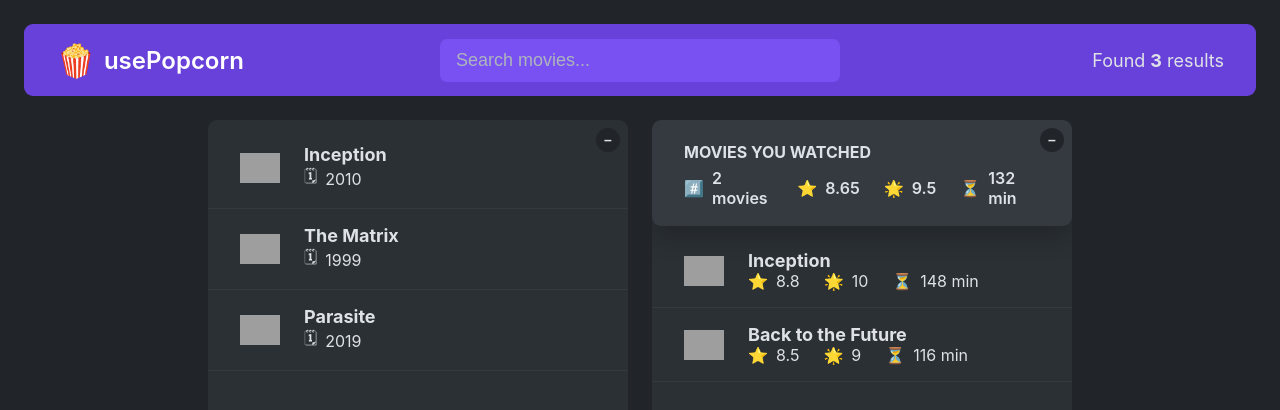
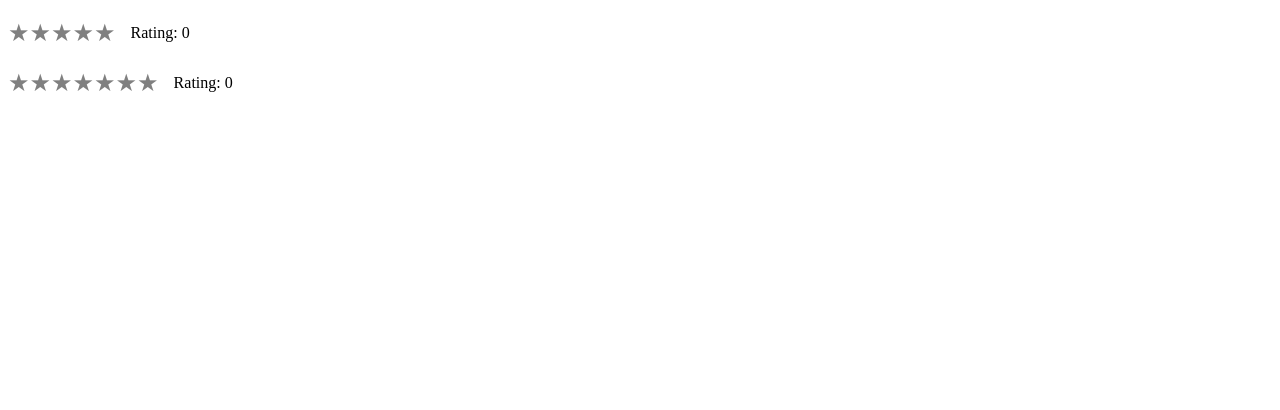
Before and after one commit to WiseVizo/use-popcorn, a React (Create React App) app: page / in a window 1280 px wide. Shown: the top 410 px of the page. Built offline with nearby package versions, Linux system fonts and the light colour scheme; grey boxes are pictures that could not be loaded.

Commit message:
created starRating component
for movie ratings

```diff
--- /dev/null
+++ b/src/StarRating.css
@@ -0,0 +1,24 @@
+/* StarRating.css */
+
+.star-rating-container {
+  display: flex;
+  align-items: center;
+}
+
+.star {
+  font-size: 24px;
+  color: rgb(128, 128, 128);
+  cursor: pointer;
+  transition: color 0.2s ease-in-out;
+}
+
+.star-filled {
+  color: gold;
+  font-size: 24px;
+  cursor: pointer;
+  transition: color 0.2s ease-in-out;
+}
+
+.rating-text {
+  margin-left: 15px; /* Adjust the margin as needed */
+}
--- /dev/null
+++ b/src/StarRating.js
@@ -0,0 +1,40 @@
+import React, { useState } from "react";
+import "./StarRating.css";
+
+const StarRating = ({ maxRating }) => {
+  const [rating, setRating] = useState(0);
+  const [clickedRating, setClickedRating] = useState(0);
+
+  const handleHover = (hoverRating) => {
+    setRating(hoverRating);
+  };
+
+  const handleClick = (clickedRating) => {
+    setRating(clickedRating);
+    setClickedRating(clickedRating);
+  };
+
+  function handleMoseLeave() {
+    setRating(0);
+    setRating(clickedRating);
+  }
+
+  return (
+    <div className="star-rating-container">
+      {[...Array(maxRating).keys()].map((star) => (
+        <span
+          key={star}
+          className={star + 1 <= rating ? "star-filled" : "star"}
+          onMouseEnter={() => handleHover(star + 1)}
+          onMouseLeave={() => handleMoseLeave()}
+          onClick={() => handleClick(star + 1)}
+        >
+          &#9733; {/* Unicode character for a star */}
+        </span>
+      ))}
+      <p className="rating-text">Rating: {rating}</p>
+    </div>
+  );
+};
+
+export default StarRating;
--- a/src/index.js
+++ b/src/index.js
@@ -1,11 +1,13 @@
 import React from "react";
 import ReactDOM from "react-dom/client";
-import "./index.css";
-import App from "./App";
+import StarRating from "./StarRating";
+// import "./index.css";
+// import App from "./App";
 
 const root = ReactDOM.createRoot(document.getElementById("root"));
 root.render(
   <React.StrictMode>
-    <App />
+    <StarRating maxRating={5} />
+    <StarRating maxRating={7} />
   </React.StrictMode>
 );
```
